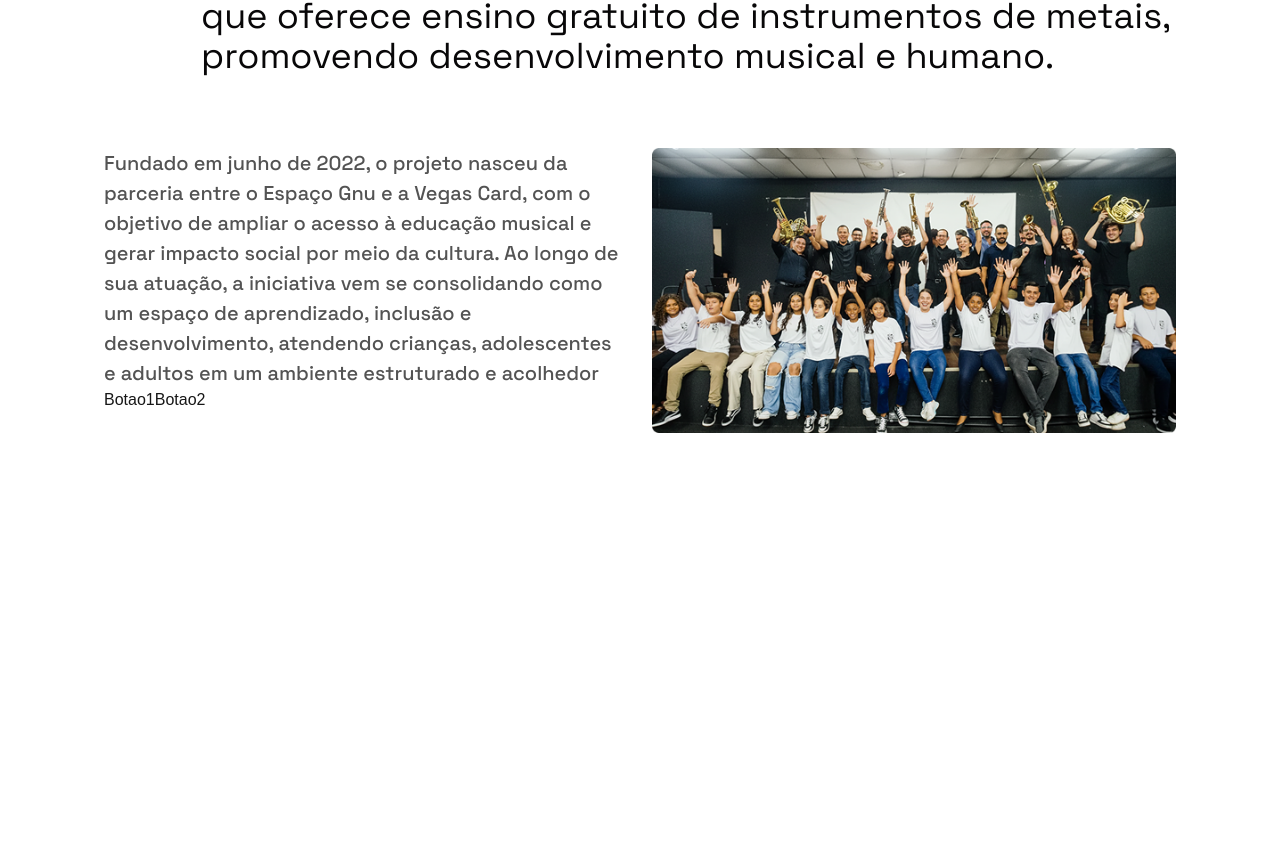
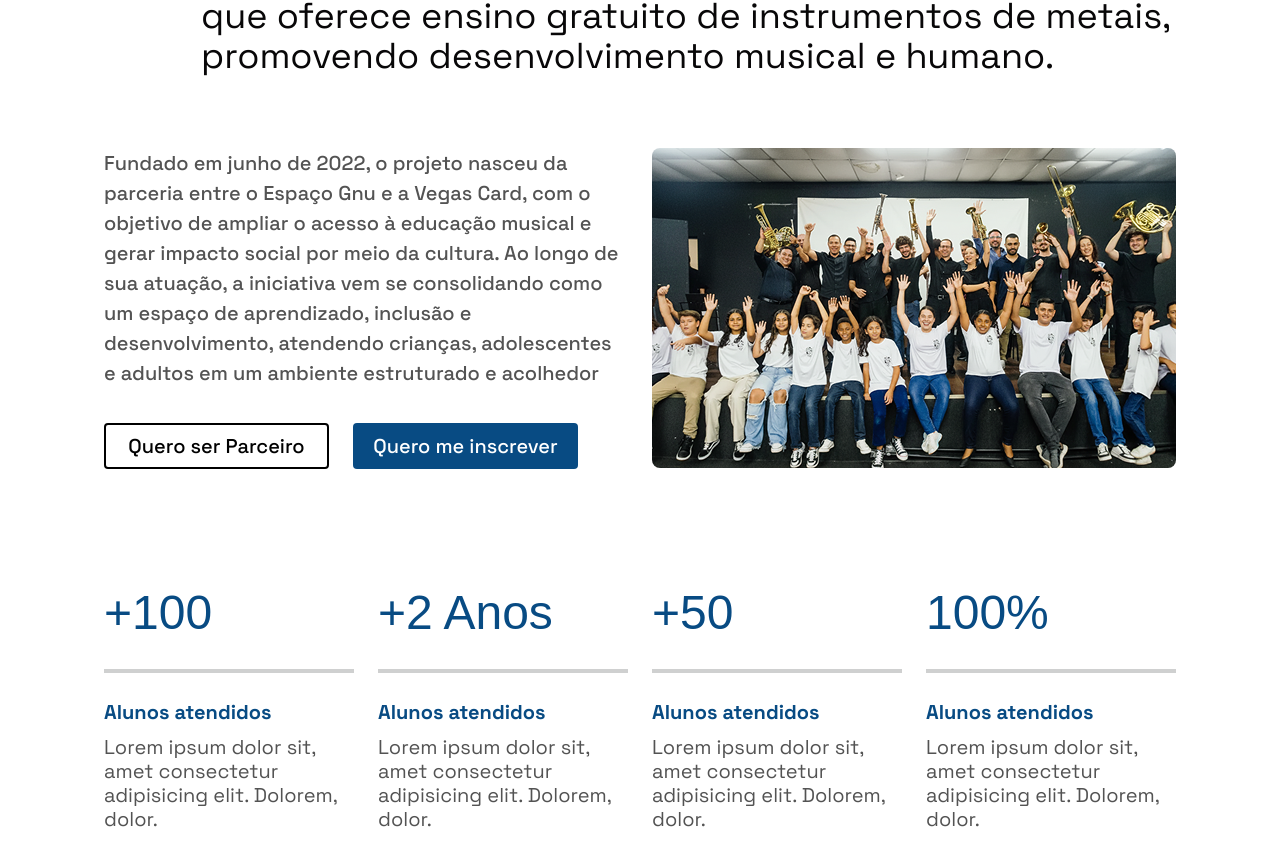
Before and after one commit to kelwinxd/filarmonica-vegasgnu, a Next.js app: page / in a window 1280 px wide. Shown: the part 1031-1897 px from the top of the page. Before the commit the page ends 1464 px from the top, so only its background shows below. Built offline with nearby package versions, Linux system fonts and the light colour scheme; a web font is replaced by a local one.

Commit message:
cards about

```diff
--- a/src/app/components/home/About.tsx
+++ b/src/app/components/home/About.tsx
@@ -1,4 +1,6 @@
 import Image from "next/image";
+import Button from "./Button";
+import AboutCard from "./AboutCard";
 
 const About = () => {
   return (
@@ -20,24 +22,67 @@ const About = () => {
         </p>
       </div>
 
-      <div className="mt-[72px] flex flex-col md:flex-row gap-6">
-        <div className="flex-1">
+      <div className="mt-[72px] flex flex-col md:flex-row gap-6 ">
+        <div className="flex-1 ">
           <p className="text-subparag text-[20px] font-medium">Fundado em junho de 2022, o projeto nasceu da parceria entre o Espaço Gnu e a Vegas Card, com o objetivo de ampliar o acesso à educação musical e gerar impacto social por meio da cultura. Ao longo de sua atuação, a iniciativa vem se consolidando como um espaço de aprendizado, inclusão e desenvolvimento, atendendo crianças, adolescentes e adultos em um ambiente estruturado e acolhedor</p>
-          <div>
-            <button>Botao1</button>
-             <button>Botao2</button>
+
+          <div className="flex flex-col md:flex-row gap-6 mt-[35px]">
+            <Button variant="secondary" text="dark" border="outline">
+              Quero ser Parceiro
+            </Button>
+             <Button variant="primary" text="light">
+              Quero me inscrever
+            </Button>
           </div>
         </div>
 
-        <div className="flex-1">
+        <div className="flex-1 relative">
           {/*  Imagem */}
-          <Image src="/aboutimg.png"  width={588} height={320} alt="imagem about" />
+          <Image src="/aboutimg.png" className="object-cover min-h-[300px] max-h-[320px] rounded-[8px]" fill alt="imagem about" />
         </div>
+      </div>
+
+      <div className="mt-[120px]  mb-[120px] flex flex-col md:flex-row gap-6">
+        <AboutCard title="+100">
+          <h2 className="text-[16px] md:text-[20px] text-main font-bold">
+            Alunos atendidos
+          </h2>
+          <p className="text-subparag text-[16px] md:text-[20px] leading-6 mt-2">
+            Lorem ipsum dolor sit, amet consectetur adipisicing elit. Dolorem, dolor.
+          </p>
+        </AboutCard>
+
+          <AboutCard title="+2 Anos">
+         <h2 className="text-[16px] md:text-[20px] text-main font-bold">
+            Alunos atendidos
+          </h2>
+          <p className="text-subparag text-[16px] md:text-[20px] leading-6 mt-2">
+            Lorem ipsum dolor sit, amet consectetur adipisicing elit. Dolorem, dolor.
+          </p>
+        </AboutCard>
+
+          <AboutCard title="+50">
+           <h2 className="text-[16px] md:text-[20px] text-main font-bold">
+            Alunos atendidos
+          </h2>
+          <p className="text-subparag text-[16px] md:text-[20px] leading-6 mt-2">
+            Lorem ipsum dolor sit, amet consectetur adipisicing elit. Dolorem, dolor.
+          </p>
+        </AboutCard>
+
+          <AboutCard title="100%">
+           <h2 className="text-[16px] md:text-[20px] text-main font-bold">
+            Alunos atendidos
+          </h2>
+          <p className="text-subparag text-[16px] md:text-[20px] leading-6 mt-2">
+            Lorem ipsum dolor sit, amet consectetur adipisicing elit. Dolorem, dolor.
+          </p>
+        </AboutCard>
       </div>
 
 
 
-      {/* Imagem */}
+
 
 
     </div>
--- /dev/null
+++ b/src/app/components/home/AboutCard.tsx
@@ -0,0 +1,18 @@
+import React from 'react'
+
+type AboutCardType = {
+    children: React.ReactNode,
+    title: string
+}
+
+const AboutCard = ({children, title} : AboutCardType) => {
+  return (
+    <div className=" flex-1">
+        <h1 className="megatitle text-4xl md:text-5xl font-medium text-btn">{title}</h1>
+        <div className="border-2 border-[#CFD0D0] w-full mt-8 mb-6"></div>
+        {children}
+    </div>
+  )
+}
+
+export default AboutCard
--- /dev/null
+++ b/src/app/components/home/Button.tsx
@@ -0,0 +1,39 @@
+import React, { ReactNode } from 'react'
+
+const bgVariants = {
+  primary: "bg-[#084B83]",
+  secondary: "bg-white",
+};
+
+const textVariants = {
+  light: "text-white",
+  dark: "text-black",
+};
+
+const borderVariants = {
+  outline: "border-2 border-black",
+  none: "border-0",
+};
+
+type ButtonProps = {
+  children: ReactNode;
+  variant?: keyof typeof bgVariants;
+  text?: keyof typeof textVariants;
+   border?: keyof typeof borderVariants;
+};
+
+const Button = ({
+  children,
+  variant = "primary",
+  text = "light",
+  border = "none"
+}: ButtonProps) => {
+  return (
+    <button
+      className={`${bgVariants[variant]} ${textVariants[text]} ${borderVariants[border]} py-2.5 px-5 rounded text-[20px] font-medium btn-text w-[225px] h-[46px] flex justify-center items-center cursor-pointer`}
+    >
+      {children}
+    </button>
+  );
+};
+export default Button
--- a/src/app/globals.css
+++ b/src/app/globals.css
@@ -6,15 +6,15 @@
 :root {
   --background: #ffffff;
   --foreground: #171717;
-  --main-color:rgb(132, 0, 255);
+  --main-color:#084B83;
   --black-color:#080708;
+  --main-font: "Space Grotesk", sans-serif;
 
   --width-bullet: 30px !important;
   --height-bullet: 30px !important;
   --bg-bullet: rgb(196, 18, 18) !important;
-  --swiper-pagination-bullet-size {
-  size: 30px;
-}
+
+ --swiper-pagination-bullet-size: 18px;
 
 
 
@@ -27,15 +27,18 @@ a,p,h1,h2,h3 {
 
 @theme {
   --color-blackmain: #080708;
-  --color-tahiti: #3ab7bf;
-  --color-bermuda: #78dcca;
   --color-mainblue: #316998;
+  --color-main: #084B83;
+  --color-btn: #084B83;
   --font-fam-parag: font-family: "Space Grotesk", sans-serif;
   --font-title: "Unbounded", sans-serif;
   --text-color-subparag: #535353;
   --text-color-parag: #080708;
+
 }
-
+.btn-text {
+    font-family: var(--main-font);
+}
 .megatitle {
   font-family: "Unbounded", sans-serif;
 }
@@ -73,6 +76,3 @@ body {
   background: var(--color-mainblue) !important;
   opacity: 1 !important;
 }
---swiper-pagination-bullet-size {
-  size: 30px;
-}
```
